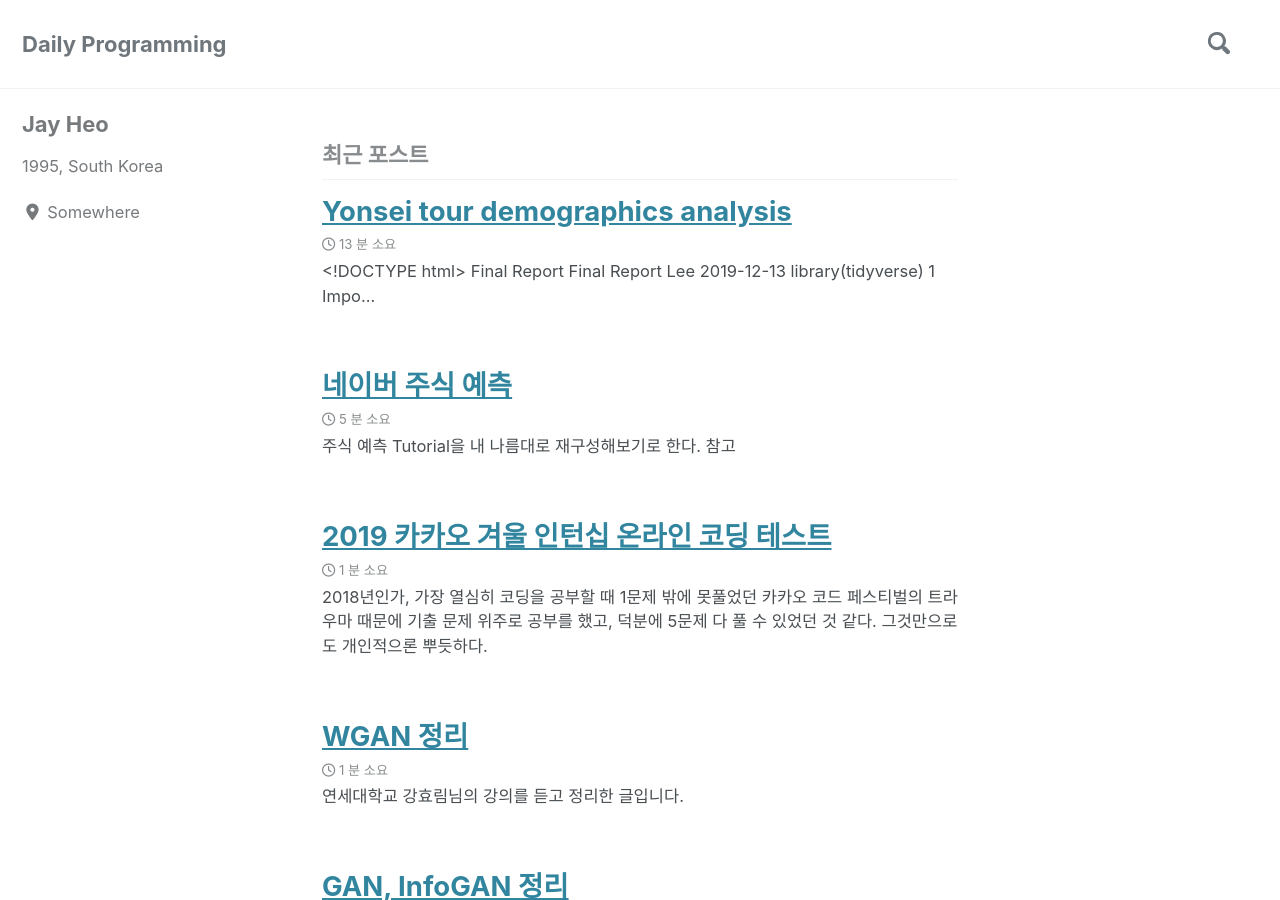
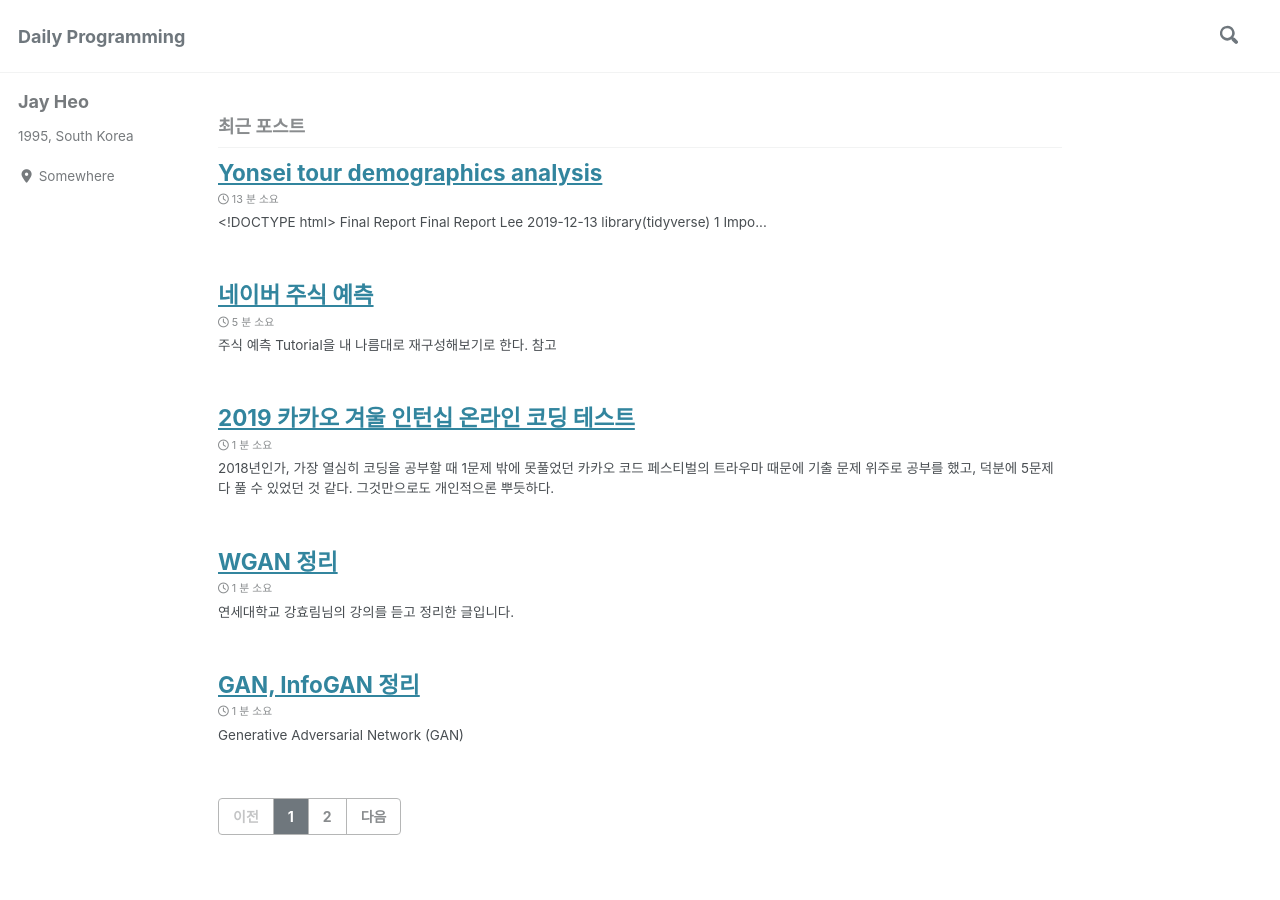
Before and after one commit to heojay/old-blog, a Jekyll site: the page built from index.html, in a window 1280 px wide and 900 px high. Built offline with Jekyll 4.4.1, drawn with Linux system fonts in a browser that asks for light colours; cached includes are drawn as plain includes; nearby versions of some CDN libraries; some web fonts are replaced; the list of posts is cut into pages by our own code.

Commit message:
site setting

```diff
--- a/_sass/minimal-mistakes/_reset.scss
+++ b/_sass/minimal-mistakes/_reset.scss
@@ -8,18 +8,18 @@ html {
   /* apply a natural box layout model to all elements */
   box-sizing: border-box;
   background-color: $background-color;
-  font-size: 16px;
+  font-size: 12px;
 
   @include breakpoint($medium) {
-    font-size: 18px;
+    font-size: 14px;
   }
 
   @include breakpoint($large) {
-    font-size: 20px;
+    font-size: 16px;
   }
 
   @include breakpoint($x-large) {
-    font-size: 22px;
+    font-size: 18px;
   }
 
   -webkit-text-size-adjust: 100%;
--- a/_sass/minimal-mistakes/_variables.scss
+++ b/_sass/minimal-mistakes/_variables.scss
@@ -6,11 +6,11 @@
    Typography
    ========================================================================== */
 
-$doc-font-size: 16 !default;
+$doc-font-size: 12 !default;
 
 /* paragraph indention */
 $paragraph-indent: false !default; // true, false (default)
-$indent-var: 1.3em !default;
+$indent-var: 1em !default;
 
 /* system typefaces */
 $serif: Georgia, Times, serif !default;
@@ -142,9 +142,9 @@ $max-width: $x-large !default;
    Grid
    ========================================================================== */
 
-$right-sidebar-width-narrow: 200px !default;
-$right-sidebar-width: 300px !default;
-$right-sidebar-width-wide: 400px !default;
+$right-sidebar-width-narrow: 150px !default;
+$right-sidebar-width: 200px !default;
+$right-sidebar-width-wide: 250px !default;
 
 /*
    Other
```
